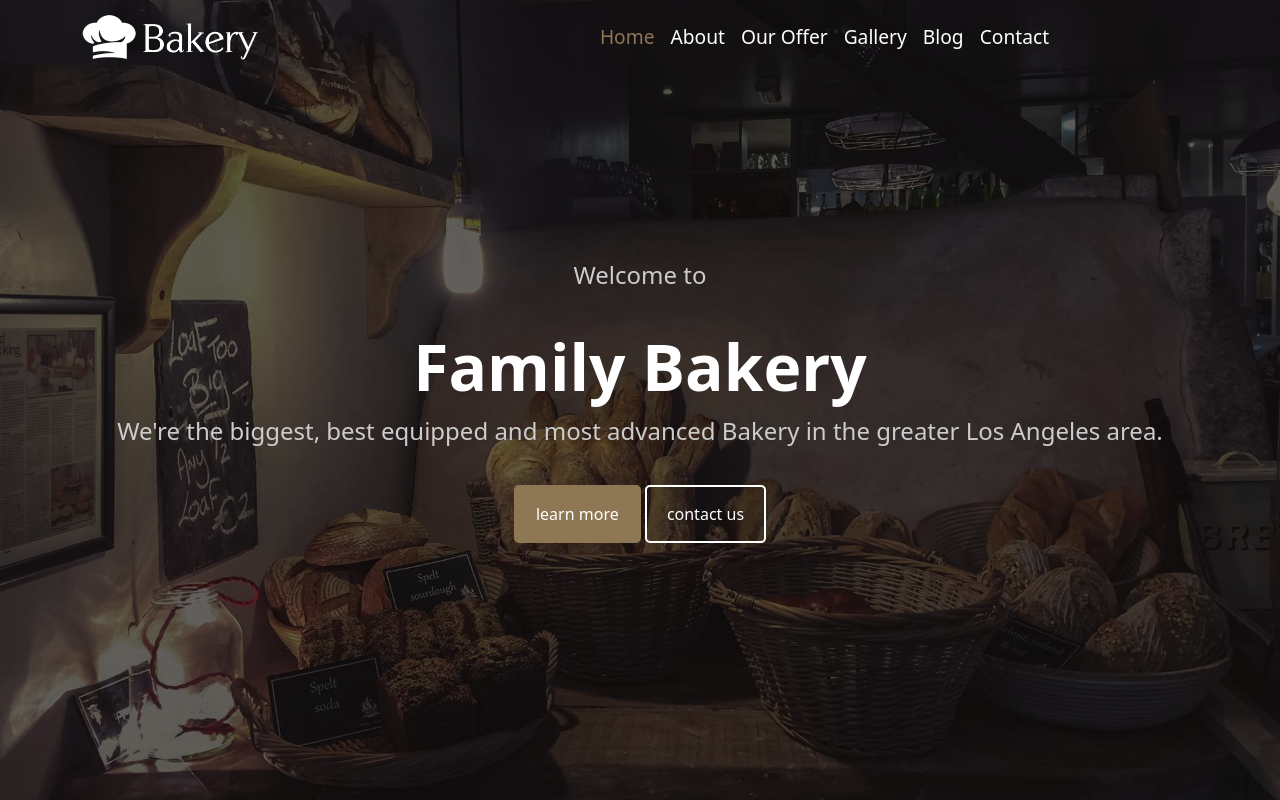
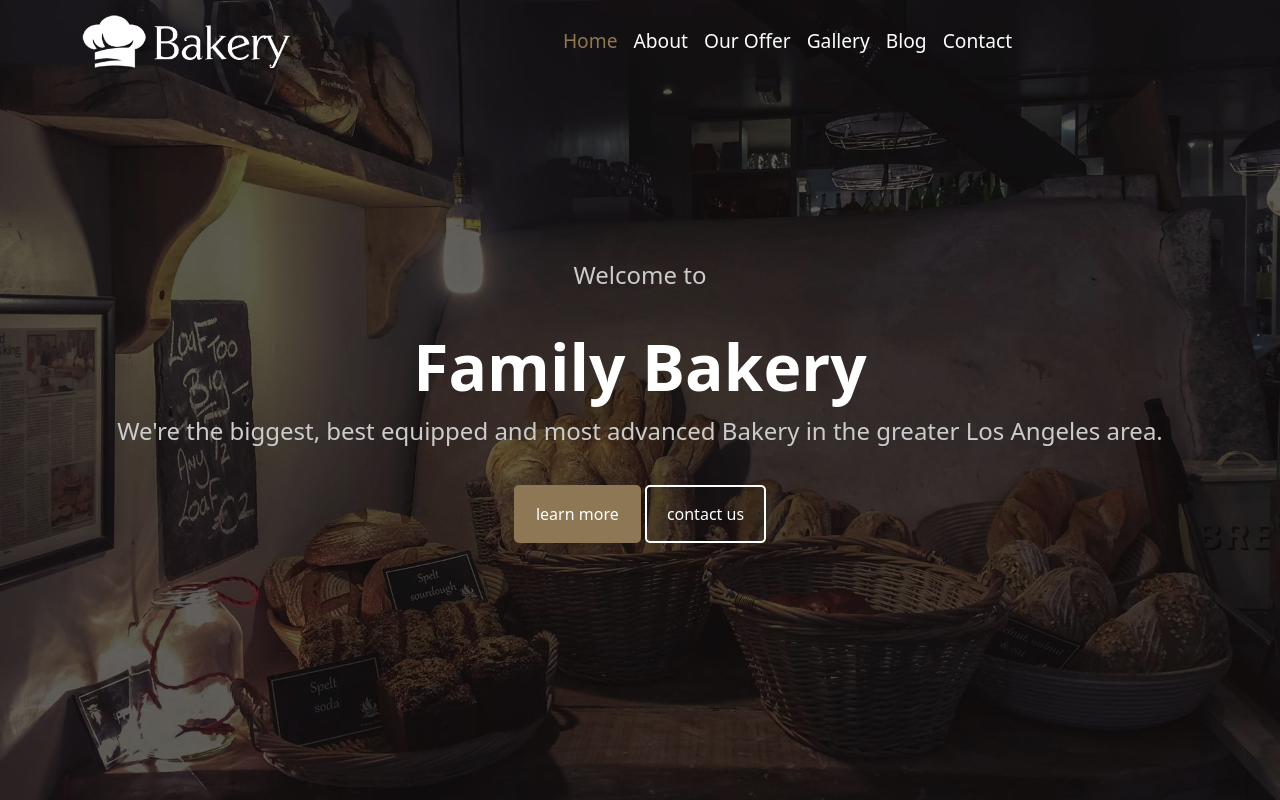
Before and after one commit to mostafamohamed4/Bakery, a plain HTML site: page index.html in a window 1280 px wide. Shown: the top 800 px of the page. Drawn offline with Linux system fonts and the light colour scheme.

Commit message:
Add files via upload

```diff
--- a/index.html
+++ b/index.html
@@ -13,13 +13,13 @@
 
     <nav class="navbar navbar-expand-lg position-fixed  w-100">
         <div class="container">
-            <a class="navbar-brand" href="#">
-                <img src="images/bakery-light-1.png" class="w-50" alt="Bakery" />
+            <a class="navbar-brand w-25" href="#">
+                <img src="images/bakery-light-1.png" class="w-75" alt="Bakery" />
             </a>
             <button id="menu" class="navbar-toggler" type="button" data-bs-toggle="collapse"
                 data-bs-target="#navbarSupportedContent" aria-controls="navbarSupportedContent" aria-expanded="false"
                 aria-label="Toggle navigation">
-                <span class="fa-solid fa-bars fa-1x border-white border-2 fa-2x text-white "></span>            </button>
+                <span class="fa-solid fa-bars fa-2x border-white border-2  text-white "></span>            </button>
             <div class="collapse navbar-collapse" id="navbarSupportedContent">
                 <ul class="navbar-nav m-auto mb-2 mb-lg-0">
                     <li class="nav-item">
```
